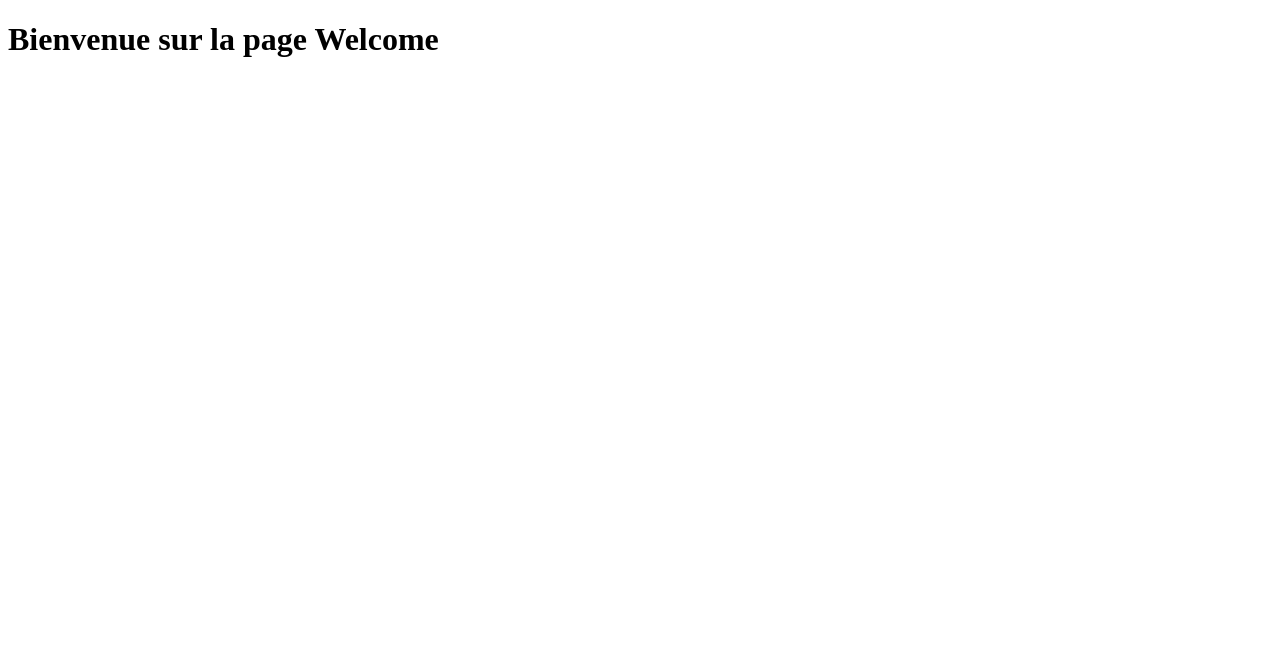
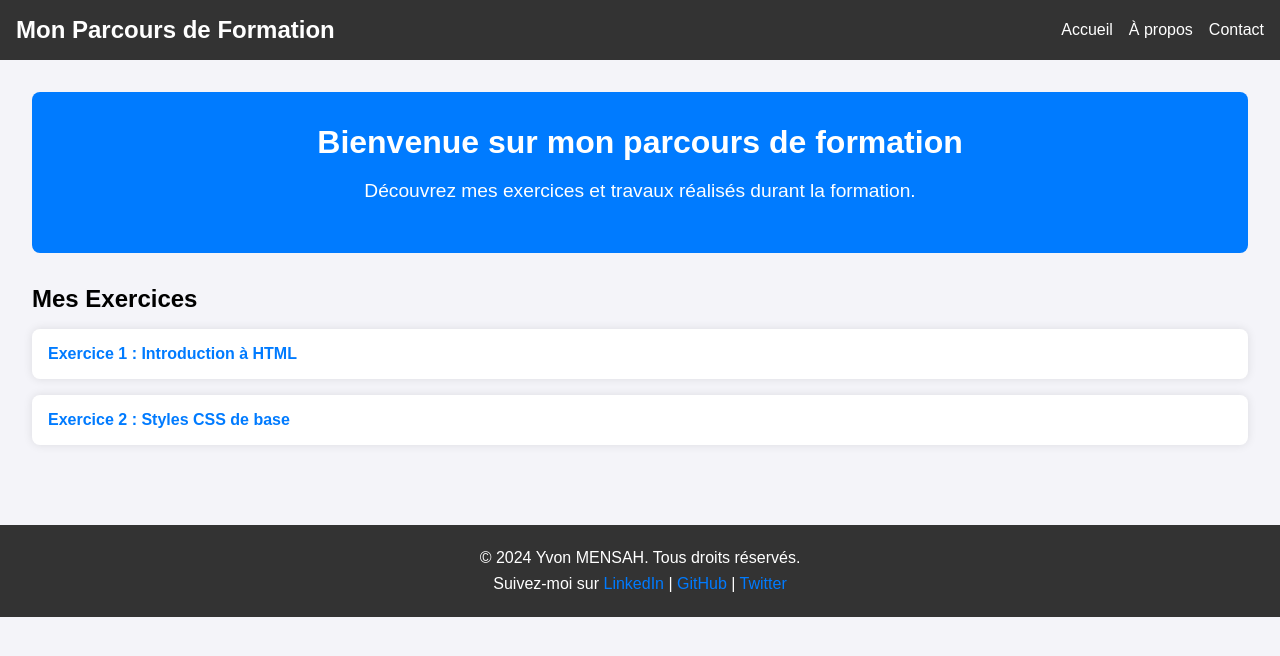
Before and after one commit to Yvon-30/fullstack-course-10kcodeurs-2024, a plain HTML site: page index.html in a window 1280 px wide. Drawn offline with Linux system fonts and the light colour scheme.

Commit message:
Update Index Page

```diff
--- a/index.html
+++ b/index.html
@@ -3,9 +3,47 @@
 <head>
     <meta charset="UTF-8">
     <meta name="viewport" content="width=device-width, initial-scale=1.0">
-    <title>Bienvenue</title>
+    <title>Accueil de la Formation</title>
+    <link rel="stylesheet" href="styles.css">
 </head>
 <body>
-    <h1>Bienvenue sur la page Welcome</h1>
+    <header>
+        <div class="logo">
+            <h1>Mon Parcours de Formation</h1>
+        </div>
+        <nav>
+            <ul>
+                <li><a href="#">Accueil</a></li>
+                <li><a href="#">À propos</a></li>
+                <li><a href="#">Contact</a></li>
+            </ul>
+        </nav>
+    </header>
+
+    <main>
+        <section class="hero">
+            <h2>Bienvenue sur mon parcours de formation</h2>
+            <p>Découvrez mes exercices et travaux réalisés durant la formation.</p>
+        </section>
+
+        <section class="exercises">
+            <h3>Mes Exercices</h3>
+            <ul>
+                <li><a href="TP_HTML/login-form.html">Exercice 1 : Introduction à HTML</a></li>
+                <li><a href="TP_CSS/home.html">Exercice 2 : Styles CSS de base</a></li>
+                <!-- <li><a href="exercice3.html">Exercice 3 : JavaScript basique</a></li> -->
+                <!-- Ajoutez d'autres exercices ici -->
+            </ul>
+        </section>
+    </main>
+
+    <footer>
+        <p>&copy; 2024 Yvon MENSAH. Tous droits réservés.</p>
+        <p>Suivez-moi sur
+            <a href="www.linkedin.com/in/yvon-mensah-85a81320b">LinkedIn</a> |
+            <a href="https://github.com/Yvon-30/">GitHub</a> |
+            <a href="https://x.com/ym121109">Twitter</a>
+        </p>
+    </footer>
 </body>
 </html>
--- /dev/null
+++ b/styles.css
@@ -0,0 +1,107 @@
+body {
+    font-family: Arial, sans-serif;
+    margin: 0;
+    padding: 0;
+    background-color: #f4f4f9;
+}
+
+header {
+    background-color: #333;
+    color: white;
+    padding: 1rem;
+    display: flex;
+    justify-content: space-between;
+    align-items: center;
+}
+
+header .logo h1 {
+    margin: 0;
+    font-size: 1.5rem;
+}
+
+header nav ul {
+    list-style: none;
+    margin: 0;
+    padding: 0;
+    display: flex;
+}
+
+header nav ul li {
+    margin-left: 1rem;
+}
+
+header nav ul li a {
+    color: white;
+    text-decoration: none;
+}
+
+header nav ul li a:hover {
+    text-decoration: underline;
+}
+
+main {
+    padding: 2rem;
+}
+
+.hero {
+    text-align: center;
+    background-color: #007bff;
+    color: white;
+    padding: 2rem;
+    border-radius: 8px;
+    margin-bottom: 2rem;
+}
+
+.hero h2 {
+    margin: 0;
+    font-size: 2rem;
+}
+
+.hero p {
+    font-size: 1.2rem;
+}
+
+.exercises h3 {
+    font-size: 1.5rem;
+    margin-bottom: 1rem;
+}
+
+.exercises ul {
+    list-style: none;
+    padding: 0;
+}
+
+.exercises ul li {
+    background: white;
+    padding: 1rem;
+    margin-bottom: 1rem;
+    border-radius: 8px;
+    box-shadow: 0 0 10px rgba(0, 0, 0, 0.1);
+}
+
+.exercises ul li a {
+    text-decoration: none;
+    color: #007bff;
+    font-weight: bold;
+}
+
+footer {
+    background-color: #333;
+    color: white;
+    text-align: center;
+    padding: 1rem;
+    margin-top: 2rem;
+}
+
+footer p {
+    margin: 0.5rem 0;
+}
+
+footer a {
+    color: #007bff;
+    text-decoration: none;
+}
+
+footer a:hover {
+    text-decoration: underline;
+}
```
Also changed, not shown: TP_CSS/10kcodeurs.jpg (renamed from TPCSS/10kcodeurs.jpg), TP_CSS/home.css (renamed from TPCSS/home.css), TP_CSS/home.html (renamed from TPCSS/home.html), TP_HTML/login-form.html (renamed from login-form.html).
